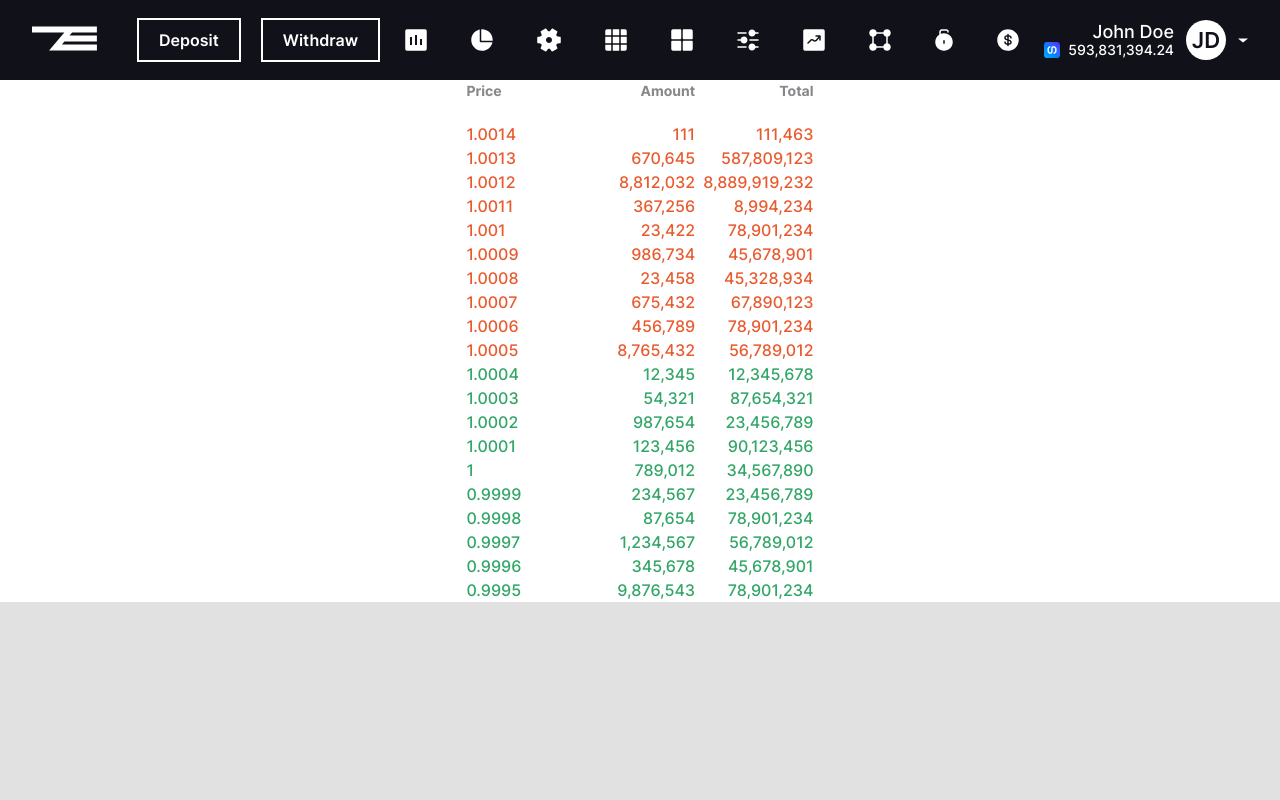
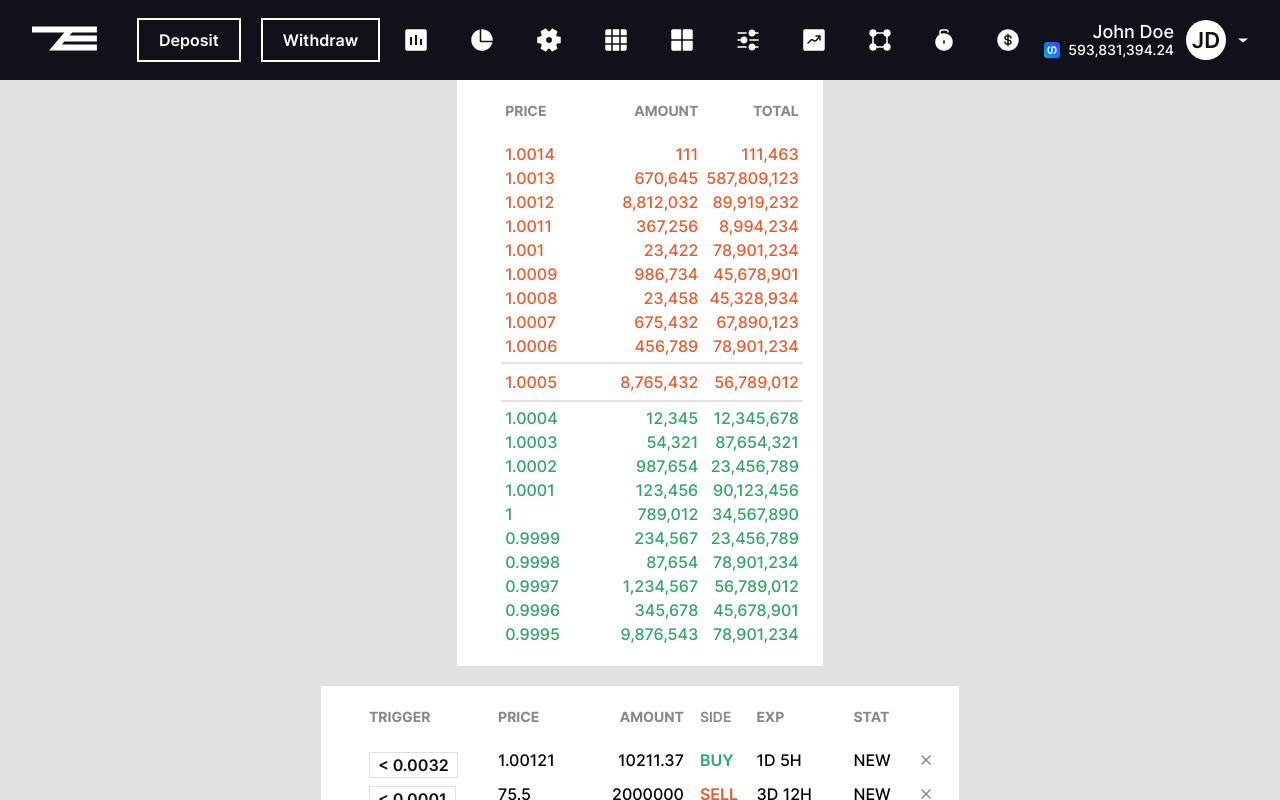
Before and after one commit to Elvinsky/currency-exchange, a Vue app: page /dashboard in a window 1280 px wide. Built offline with nearby package versions, Linux system fonts and the light colour scheme.

Commit message:
feat: [FCE-010] added actions apply window

```diff
--- /dev/null
+++ b/src/assets/icons/General/DeleteIcon.vue
@@ -0,0 +1,18 @@
+<template>
+  <svg
+    width="16"
+    height="16"
+    viewBox="0 0 16 16"
+    fill="none"
+    xmlns="http://www.w3.org/2000/svg"
+  >
+    <path
+      d="M4 12L12 4M4 4L12 12"
+      stroke="#88888C"
+      style="stroke: #88888c; stroke: color(display-p3 0.5333 0.5333 0.549); stroke-opacity: 1"
+      stroke-width="1.5"
+      stroke-linecap="round"
+      stroke-linejoin="round"
+    />
+  </svg>
+</template>
--- /dev/null
+++ b/src/components/Dashboard/ActionDashboard.vue
@@ -0,0 +1,87 @@
+<template>
+  <div class="dashboard">
+    <BaseTable
+      :headers="actionsDashboardMockedHeaders"
+      :rows="actionsDashboardMockedData"
+    >
+      <template #trigger-row="{ row }">
+        <div class="trigger">&lt; {{ row.trigger }}</div>
+      </template>
+      <template #side-header="{ column }">
+        <div class="side">
+          {{ column.label }}
+        </div>
+      </template>
+      <template #side-row="{ row }">
+        <div
+          class="side"
+          :class="{
+            side__buy: row.side === 'BUY',
+            side__sell: row.side === 'SELL',
+          }"
+        >
+          {{ row.side }}
+        </div>
+      </template>
+      <template #action-row="{ row }">
+        <div
+          :class="{
+            delete__approve: row.action,
+            delete__forbid: !row.action,
+          }"
+        >
+          <DeleteIcon />
+        </div>
+      </template>
+    </BaseTable>
+  </div>
+</template>
+
+<script setup lang="ts">
+  import BaseTable from '@common/Table/BaseTable.vue';
+  import { actionsDashboardMockedData, actionsDashboardMockedHeaders } from './consts';
+  import DeleteIcon from '@icons/General/DeleteIcon.vue';
+</script>
+
+<style scoped lang="scss">
+  .trigger {
+    display: flex;
+    align-items: center;
+    justify-content: center;
+    padding: var(--space-2xs) var(--space-xs);
+    border: 1px solid var(--color-gray-light);
+    color: var(--color-black-main);
+    font-family: var(--font-inter-semibold);
+    width: fit-content;
+  }
+
+  .side {
+    font-family: var(--font-inter-semibold);
+    padding-left: var(--space-xs);
+
+    &__sell {
+      color: var(--color-alarm-primary);
+    }
+
+    &__buy {
+      color: var(--color-success);
+    }
+  }
+
+  .delete {
+    transition: var(--transition-default);
+
+    &__approve {
+      &:hover {
+        transform: scale(1.1);
+        cursor: pointer;
+      }
+    }
+
+    &__forbid {
+      &:hover {
+        cursor: not-allowed;
+      }
+    }
+  }
+</style>
--- a/src/components/Dashboard/CurrencyDashboard.vue
+++ b/src/components/Dashboard/CurrencyDashboard.vue
@@ -53,10 +53,9 @@
     flex-direction: column;
     align-items: center;
     justify-content: center;
-    background-color: var(--color-white-main);
   }
 
-  * > .bordered {
+  .bordered {
     border-bottom: 2px solid var(--color-gray-light);
     border-top: 2px solid var(--color-gray-light);
     padding-top: 10px;
--- /dev/null
+++ b/src/components/Dashboard/DashboardLayout.vue
@@ -0,0 +1,28 @@
+<template>
+  <div class="layout">
+    <div class="layout__top">
+      <slot name="top"></slot>
+    </div>
+    <div class="layout__dashboard">
+      <slot name="content"></slot>
+    </div>
+  </div>
+</template>
+
+<script setup lang="ts">
+  // Your script code here
+</script>
+
+<style scoped lang="scss">
+  .layout {
+    display: flex;
+    align-items: start;
+    justify-content: start;
+    padding: var(--space-l);
+    background-color: var(--color-white-main);
+    gap: var(--space-xl);
+    width: 100%;
+    height: 100%;
+    overflow: hidden;
+  }
+</style>
--- a/src/components/Dashboard/consts.ts
+++ b/src/components/Dashboard/consts.ts
@@ -1,12 +1,131 @@
 import type { ITableHeaders } from '@/components/common/Table/types';
-import type { ICurrencyColumnsFields, IDashboardRows } from './types';
+import type { IActionColumnFileds, ICurrencyColumnsFields, IDashboardRows } from './types';
+
+export const actionsDashboardMockedHeaders: ITableHeaders[] = [
+  {
+    id: '1',
+    field: 'trigger',
+    key: 'trigger',
+    label: 'TRIGGER',
+    align: 'start',
+    alignRows: 'start',
+    width: '2fr',
+  },
+  {
+    id: '2',
+    field: 'price',
+    key: 'price',
+    label: 'PRICE',
+    align: 'start',
+    alignRows: 'start',
+    width: '1fr',
+  },
+  {
+    id: '3',
+    field: 'amount',
+    key: 'amount',
+    label: 'AMOUNT',
+    align: 'end',
+    alignRows: 'end',
+    width: '2fr',
+  },
+  {
+    id: '4',
+    field: 'side',
+    key: 'side',
+    label: 'SIDE',
+    align: 'start',
+    alignRows: 'start',
+    width: '1fr',
+  },
+  {
+    id: '5',
+    field: 'exp',
+    key: 'exp',
+    label: 'EXP',
+    align: 'start',
+    alignRows: 'start',
+    width: '1.5fr',
+  },
+  {
+    id: '6',
+    field: 'status',
+    key: 'status',
+    label: 'STAT',
+    align: 'start',
+    alignRows: 'start',
+    width: '1fr',
+  },
+  {
+    id: '7',
+    field: 'action',
+    key: 'action',
+    label: '',
+    align: 'start',
+    alignRows: 'start',
+    width: '25px',
+  },
+];
+
+export const actionsDashboardMockedData: IDashboardRows<IActionColumnFileds>[] = [
+  {
+    id: '1',
+    trigger: 0.0032,
+    price: 1.00121,
+    amount: 10211.37,
+    side: 'BUY',
+    exp: '1D 5H',
+    status: 'NEW',
+    action: true,
+  },
+  {
+    id: '2',
+    trigger: 0.0001,
+    price: 75.5,
+    amount: 2000000,
+    side: 'SELL',
+    exp: '3D 12H',
+    status: 'NEW',
+    action: true,
+  },
+  {
+    id: '3',
+    trigger: 0.00003,
+    price: 120,
+    amount: 5000000,
+    side: 'BUY',
+    exp: '8D 2H',
+    status: 'NEW',
+    action: true,
+  },
+  {
+    id: '4',
+    trigger: 0.0005,
+    price: 18.75,
+    amount: 1500,
+    side: 'SELL',
+    exp: '2D 20H',
+    status: 'NEW',
+    action: true,
+  },
+  {
+    id: '5',
+    trigger: 0.00008,
+    price: 40.2,
+    amount: 900,
+    side: 'BUY',
+    exp: '4D 6H',
+    status: 'NEW',
+    action: false,
+  },
+];
 
 export const currencyDashboardMcokedHeaders: ITableHeaders[] = [
   {
     id: '1',
     field: 'price',
     key: 'price',
-    label: 'Price',
+    label: 'PRICE',
     align: 'start',
     alignRows: 'start',
   },
@@ -14,14 +133,14 @@ export const currencyDashboardMcokedHeaders: ITableHeaders[] = [
     id: '2',
     field: 'amount',
     key: 'amount',
-    label: 'Amount',
+    label: 'AMOUNT',
     align: 'end',
   },
   {
     id: '3',
     field: 'total',
     key: 'total',
-    label: 'Total',
+    label: 'TOTAL',
     align: 'end',
   },
 ];
@@ -43,7 +162,7 @@ export const currencyDashboardMockedData: IDashboardRows<ICurrencyColumnsFields>
     id: '3',
     price: 1.0012,
     amount: 8812032,
-    total: 8889919232,
+    total: 89919232,
   },
   {
     id: '4',
--- a/src/components/common/Table/BaseTable.vue
+++ b/src/components/common/Table/BaseTable.vue
@@ -40,8 +40,16 @@
 </template>
 
 <script setup lang="ts">
+  import { computed } from 'vue';
   import type { ITableProps } from './types';
-  defineProps<ITableProps>();
+  const props = defineProps<ITableProps>();
+
+  const gridTemplateColumns = computed(() =>
+    props.headers.reduce((acc, column) => {
+      const columnWidth = column.width || '1fr';
+      return `${acc} ${columnWidth}`;
+    }, '')
+  );
 </script>
 
 <style scoped lang="scss">
@@ -54,7 +62,7 @@
 
     &__wrapper {
       display: grid;
-      grid-template-columns: 1fr 1fr 1fr;
+      grid-template-columns: v-bind(gridTemplateColumns);
       overflow: auto;
     }
 
--- a/src/components/common/Table/types.ts
+++ b/src/components/common/Table/types.ts
@@ -5,6 +5,7 @@ export interface ITableHeaders {
   label: string;
   align?: 'center' | 'end' | 'start' | 'justify';
   alignRows?: 'center' | 'end' | 'start' | 'justify';
+  width?: string;
 }
 
 export interface ITableRows {
--- a/src/pages/Dashboard/DashboardPage.vue
+++ b/src/pages/Dashboard/DashboardPage.vue
@@ -1,11 +1,34 @@
 <template>
   <div class="dashboard">
-    <CurrencyDashboard />
+    <div class="dashboard__currency">
+      <DashboardLayout>
+        <template #content>
+          <CurrencyDashboard />
+        </template>
+      </DashboardLayout>
+    </div>
+    <div class="dashboard__actions-apply">
+      <DashboardLayout>
+        <template #content>
+          <ActionDashboard />
+        </template>
+      </DashboardLayout>
+    </div>
   </div>
 </template>
 
 <script setup lang="ts">
+  import ActionDashboard from '@/components/Dashboard/ActionDashboard.vue';
   import CurrencyDashboard from '@/components/Dashboard/CurrencyDashboard.vue';
+  import DashboardLayout from '@/components/Dashboard/DashboardLayout.vue';
 </script>
 
-<style scoped lang="scss"></style>
+<style scoped lang="scss">
+  .dashboard {
+    display: flex;
+    flex-direction: column;
+    gap: 20px;
+    align-items: center;
+    justify-content: center;
+  }
+</style>
```
Also changed, not shown: src/components/Dashboard/types.ts (+11 -0 lines).
